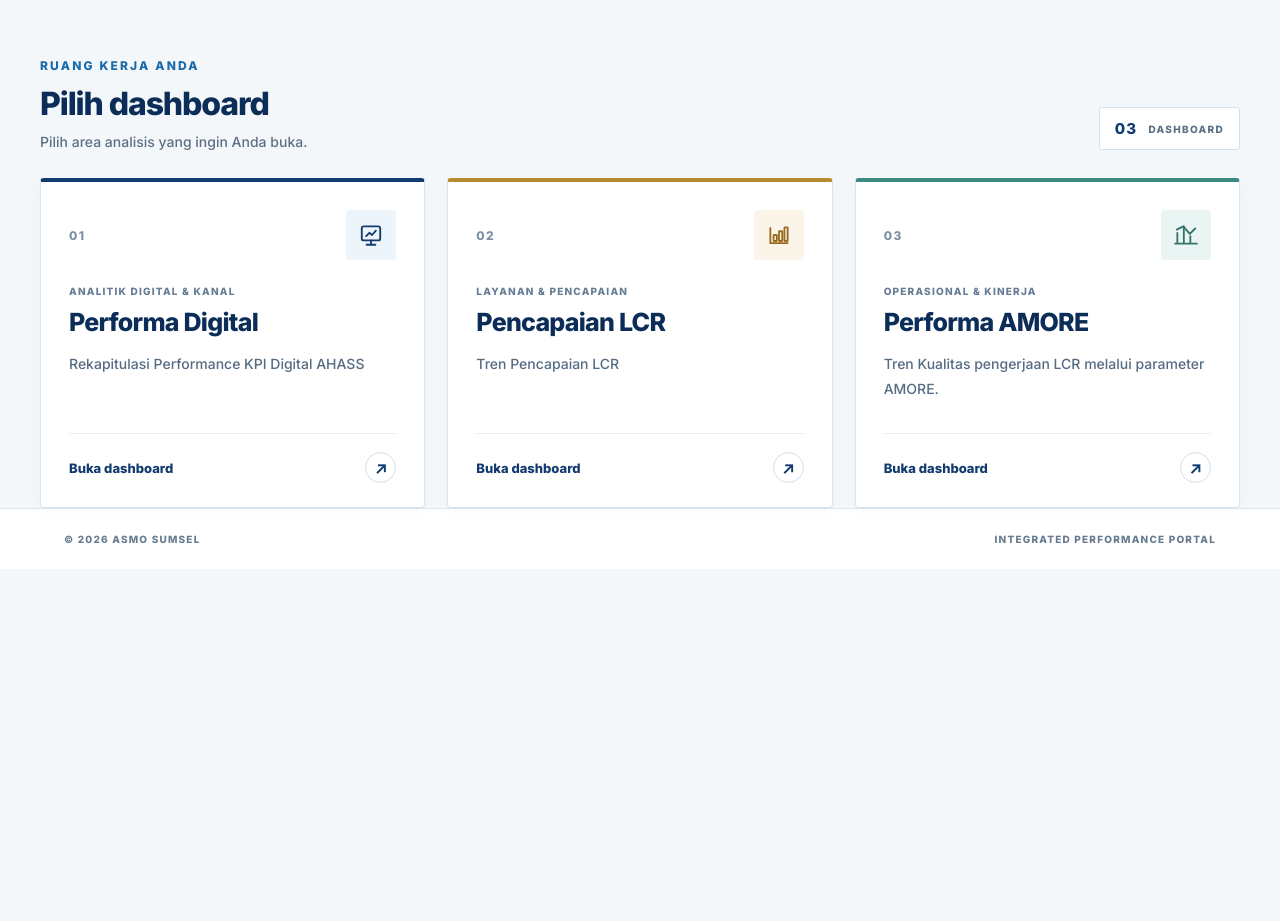
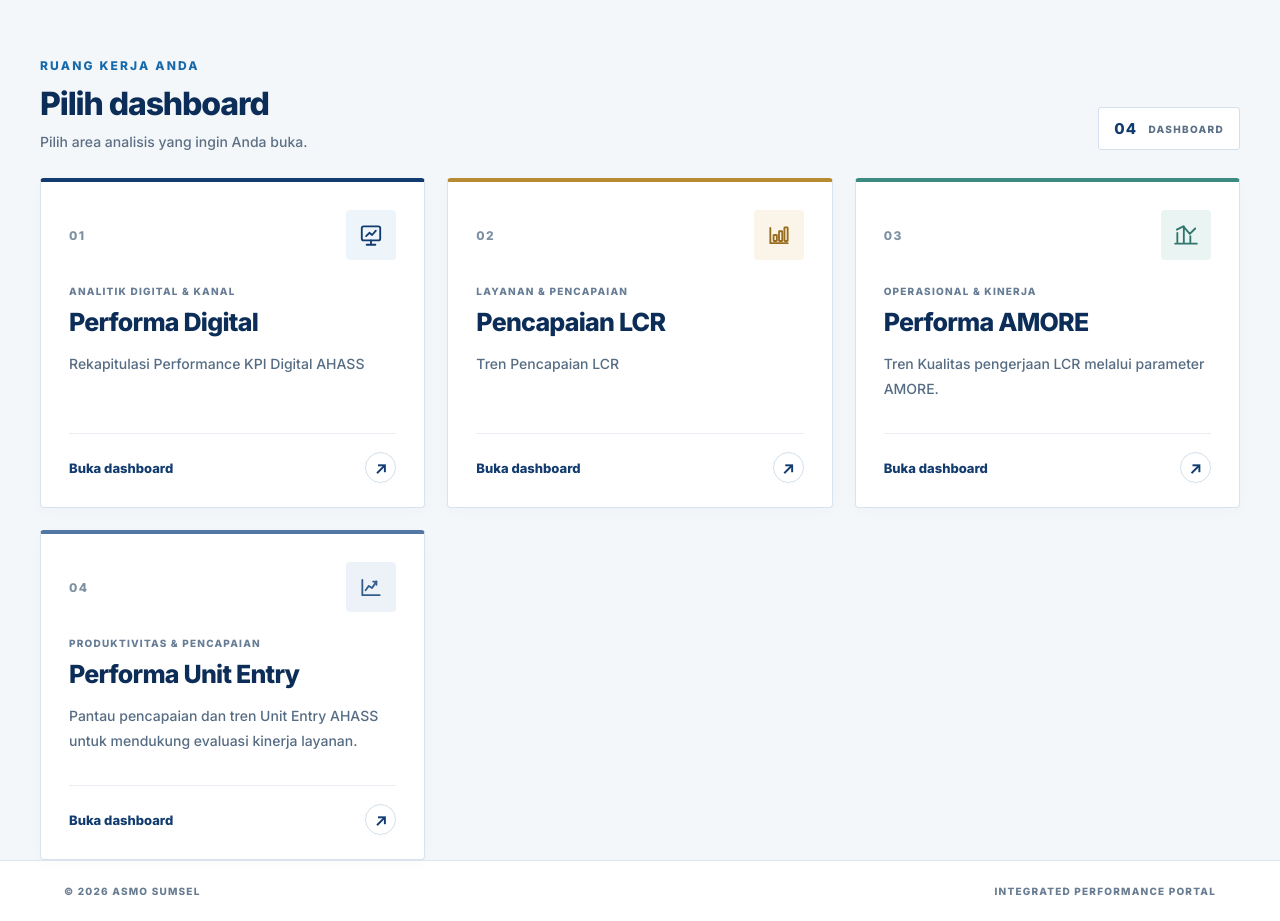
Before and after one commit to TSD-ASMOSumsel/AHASS-Performance-Portal, a plain HTML site: page index.html in a window 1280 px wide. Shown: the part 518-1439 px from the top of the page. Before the commit the page ends 1087 px from the top, so only its background shows below. Drawn offline with Linux system fonts and the light colour scheme.

Commit message:
Add files via upload

```diff
--- a/index.html
+++ b/index.html
@@ -2,14 +2,6 @@
 <html lang="id">
 <head>
   <meta charset="UTF-8">
-  <!-- Google tag (gtag.js) -->
-  <script async src="https://www.googletagmanager.com/gtag/js?id=G-1Q9EGD6G16G"></script>
-  <script>
-    window.dataLayer = window.dataLayer || [];
-    function gtag(){dataLayer.push(arguments);}
-    gtag('js', new Date());
-    gtag('config', 'G-1Q9EGD6G16G');
-  </script>
   <meta name="viewport" content="width=device-width, initial-scale=1.0">
   <meta name="theme-color" content="#ffffff">
   <meta name="description" content="Portal terpadu dashboard kinerja ASMO Sumsel.">
@@ -59,7 +51,7 @@
           <h2 id="workspace-title">Pilih dashboard</h2>
           <p class="section-description">Pilih area analisis yang ingin Anda buka.</p>
         </div>
-        <div class="count-pill"><span>03</span> DASHBOARD</div>
+        <div class="count-pill"><span>04</span> DASHBOARD</div>
       </div>
 
       <div class="dashboard-grid">
@@ -86,6 +78,14 @@
           <p class="card-description">Tren Kualitas pengerjaan LCR melalui parameter AMORE.</p>
           <div class="card-footer"><span>Buka dashboard</span><span class="arrow" aria-hidden="true">↗</span></div>
         </a>
+
+        <a class="dashboard-card unit-entry" href="https://tsd-asmosumsel.github.io/Unit-Entry-Performance/" target="_blank" rel="noopener noreferrer">
+          <div class="card-topline"><span class="card-index">04</span><span class="card-icon" aria-hidden="true"><svg viewBox="0 0 24 24"><path d="M4 19.5V5.5M4 19.5h16"></path><path d="M7 15l3-4 3 2 4-6"></path><path d="M14 7h3v3"></path></svg></span></div>
+          <p class="card-category">PRODUKTIVITAS &amp; PENCAPAIAN</p>
+          <h3>Performa Unit Entry</h3>
+          <p class="card-description">Pantau pencapaian dan tren Unit Entry AHASS untuk mendukung evaluasi kinerja layanan.</p>
+          <div class="card-footer"><span>Buka dashboard</span><span class="arrow" aria-hidden="true">↗</span></div>
+        </a>
       </div>
     </section>
   </main>
--- a/style.css
+++ b/style.css
@@ -65,3 +65,7 @@ h3{margin:0;color:var(--navy-deep);font-size:25px;letter-spacing:-.03em;font-wei
 @media(max-width:1000px){.hero{padding-right:30px}.hero-art{right:-100px;opacity:.22}.hero-copy{max-width:680px}.dashboard-grid{grid-template-columns:1fr 1fr}.dashboard-card:last-child{grid-column:1/-1;min-height:290px}}
 @media(max-width:620px){.site-header{min-height:76px;padding:0 18px}.header-label{font-size:8px;letter-spacing:.05em}.brand-copy strong{font-size:13px}main{padding:0 15px}.hero{min-height:340px;margin:18px 0 42px;padding:35px 22px}.hero-art{right:-185px;opacity:.14}h1{font-size:clamp(31px,8vw,40px)}.hero-description{font-size:14px}.section-heading{align-items:start;gap:12px}h2{font-size:27px}.count-pill{padding:9px;font-size:8px;white-space:nowrap}.dashboard-grid{grid-template-columns:1fr;gap:14px}.dashboard-card,.dashboard-card:last-child{grid-column:auto;min-height:290px;padding:24px}.card-category{margin-top:21px}h3{font-size:23px}.card-description{font-size:14px}.access-note{margin-bottom:30px;align-items:start}.site-footer{padding:20px;flex-direction:column;font-size:9px}}
 @media(prefers-reduced-motion:reduce){*,*::before,*::after{scroll-behavior:auto!important;transition:none!important}}
+
+/* Unit Entry dashboard accent */
+.dashboard-card.unit-entry { border-top-color: #5277a5; }
+.unit-entry .card-icon { background: #edf2f9; color: #355d8c; }
```
Also changed, not shown: README.txt.
